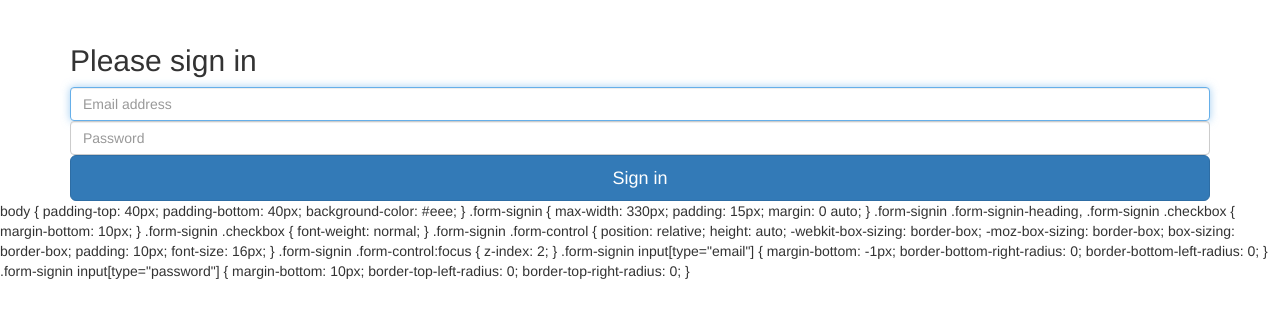
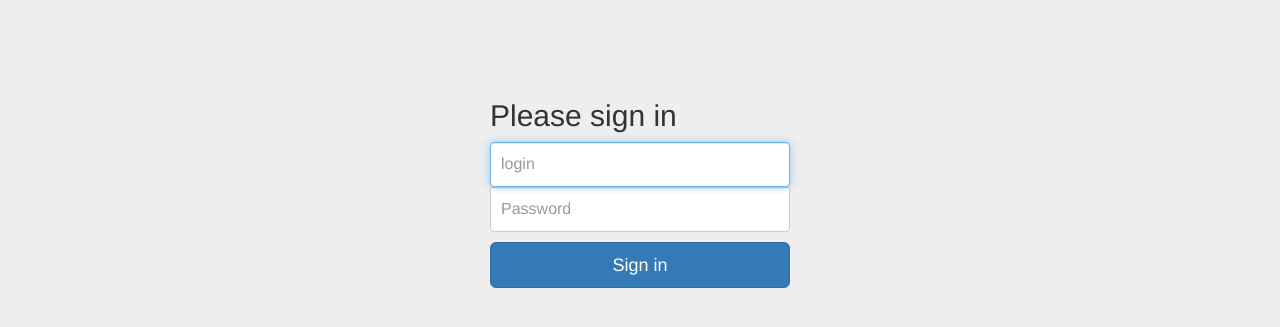
Before and after one commit to pukteam/ms, a Django app: template representation/templates/representation/login.html in a window 1280 px wide. Shown: the part 51-378 px from the top of the page. Run offline with Django 3.2, Linux system fonts and the light colour scheme; the template is opened without the code that fills it, so the values that code supplies are empty; some libraries are stand-ins or nearby versions.

Commit message:
fix template and auth

```diff
--- a/representation/templates/representation/login.html
+++ b/representation/templates/representation/login.html
@@ -5,15 +5,17 @@
 {% endblock %}
 
 {% block content %}
-    <form class="form-signin" role="form">
+    <form class="form-signin" role="form" method="post" action="{% url 'representation:auth:login' %}">
+        {% csrf_token %}
         <h2 class="form-signin-heading">Please sign in</h2>
-        <input type="email" class="form-control" placeholder="Email address" required autofocus>
-        <input type="password" class="form-control" placeholder="Password" required>
+        <input type="text" class="form-control" placeholder="login" name="login" required autofocus>
+        <input type="password" class="form-control" placeholder="Password" name = "password" required>
         <button class="btn btn-lg btn-primary btn-block" type="submit">Sign in</button>
     </form>
 {% endblock %}
 
 {% block style %}
+    <style>
         body {
             padding-top: 40px;
             padding-bottom: 40px;
@@ -54,4 +56,5 @@
             border-top-left-radius: 0;
             border-top-right-radius: 0;
         }
+    </style>
 {% endblock %}
--- a/representation/urls.py
+++ b/representation/urls.py
@@ -3,7 +3,7 @@ from representation.views import auth, views
 
 urlpatterns = [
     url(r'^$', views.index, name='index'),
-    url(r'^auth/', auth.url_view(), name='auth'),
+    url(r'^auth/', auth.url_view()),
     url(r'^card/add$', views.add_new_bank_card, name='add'),
     url(r'^card/delete$', views.delete_bank_card, name='delete'),
 ]
--- a/representation/views/auth/__init__.py
+++ b/representation/views/auth/__init__.py
@@ -19,13 +19,9 @@ def url_view():
 def _login(request):
     if request.method == 'GET':
         return render(request, 'representation/login.html')
-    username = request.POST['email']
+    username = request.POST['login']
     password = request.POST['password']
     user = authenticate(username=username, password=password)
-    if user is None:
-        _user = User.objects.get(email=username)
-        if _user is not None:
-            user = authenticate(username=_user.username, password=password)
     if user is not None:
         if user.is_active:
             login(request, user)
```
Lines whose indentation alone changed are shown as unchanged.
